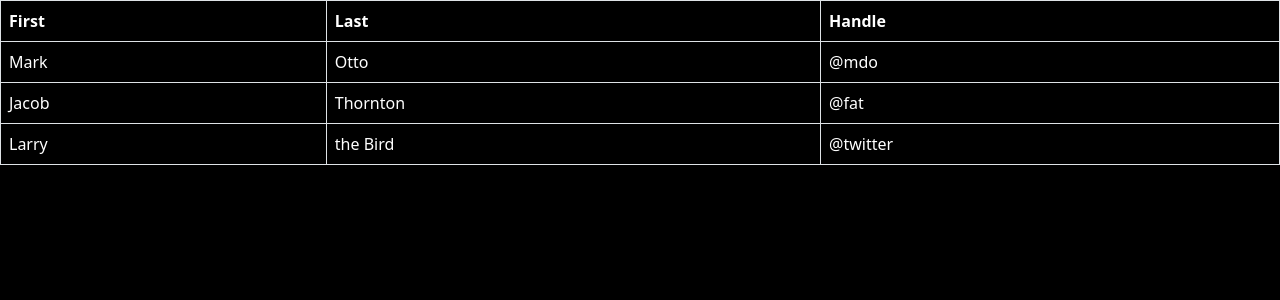
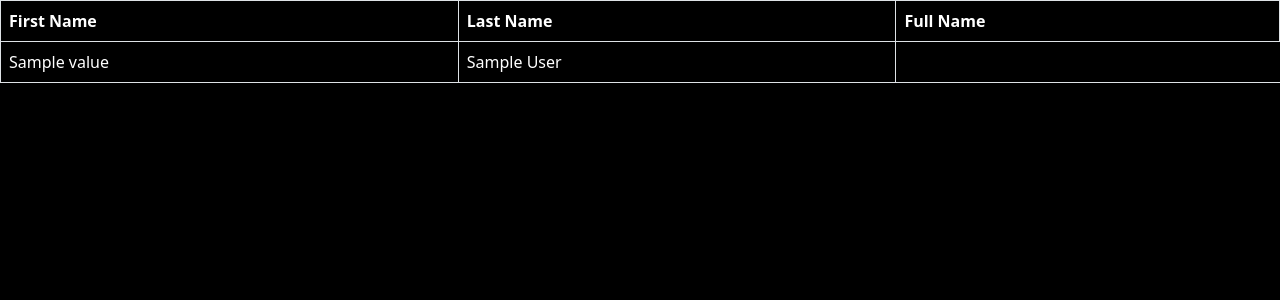
Before and after one commit to kpartain/python, a Python web app: template flask/fundamentals/HTML-Table/templates/index.html in a window 1280 px wide. Shown: the top 300 px of the page. Run offline with Jinja, Linux system fonts and the light colour scheme; the template is opened without the code that fills it: most values are stand-ins (such as "Sample title", 1, 10 or a date in 2020).

Commit message:
Finishes dictionary

```diff
--- a/flask/fundamentals/HTML-Table/server.py
+++ b/flask/fundamentals/HTML-Table/server.py
@@ -8,13 +8,13 @@
     return render_template('index.html')
 @app.route('/list')
 def renderList():
-    users_dict = [
+    users_list_of_dict = [
    {'first_name' : 'Michael', 'last_name' : 'Choi'},
    {'first_name' : 'John', 'last_name' : 'Supsupin'},
    {'first_name' : 'Mark', 'last_name' : 'Guillen'},
    {'first_name' : 'KB', 'last_name' : 'Tonel'}
     ]
-    return render_template('index.html', users = users_dict)
+    return render_template('index.html', users = users_list_of_dict)
 #@app.route('/foo') any other routes
 #def that_routes_foo():
     #return whatever
--- a/flask/fundamentals/HTML-Table/templates/index.html
+++ b/flask/fundamentals/HTML-Table/templates/index.html
@@ -9,30 +9,33 @@
     <link rel="stylesheet" href="../static/styles/style.css">
 </head>
 <body>
+    <!-- {% for dict_item in users %}
+        {% for key, value in dict_item.items() %}
+            <h1>{{key}}</h1>
+            <h2>{{value}}</h2>
+        {% endfor %}
+    {% endfor %}     -->
     <table class="table table-bordered table-hover">
         <thead class="thead-dark">
           <tr>
-            <th scope="col">First</th>
-            <th scope="col">Last</th>
-            <th scope="col">Handle</th>
+            <th scope="col">First Name</th>
+            <th scope="col">Last Name</th>
+            <th scope="col">Full Name</th>
           </tr>
         </thead>
         <tbody>
-          <tr>
-            <td>Mark</td>
-            <td>Otto</td>
-            <td>@mdo</td>
-          </tr>
-          <tr>
-            <td>Jacob</td>
-            <td>Thornton</td>
-            <td>@fat</td>
-          </tr>
-          <tr>
-            <td>Larry</td>
-            <td>the Bird</td>
-            <td>@twitter</td>
-          </tr>
+            <!-- one row -->
+            {% for dict_item in users %}
+            <tr>
+                {% for key, value in dict_item.items() %}
+                    <td>{{value}}</td>
+
+                {% endfor %}
+                <td>{{ dict_item['first_name']}} {{dict_item['last_name']}}</td>
+            </tr>
+            {% endfor %}
+
+
         </tbody>
       </table>
 </body>
```
